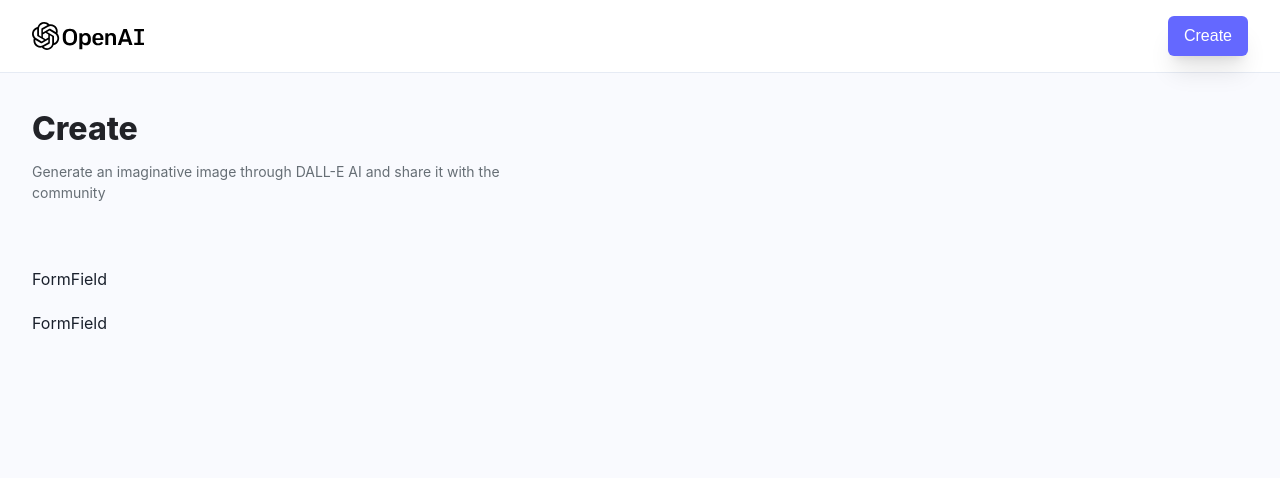
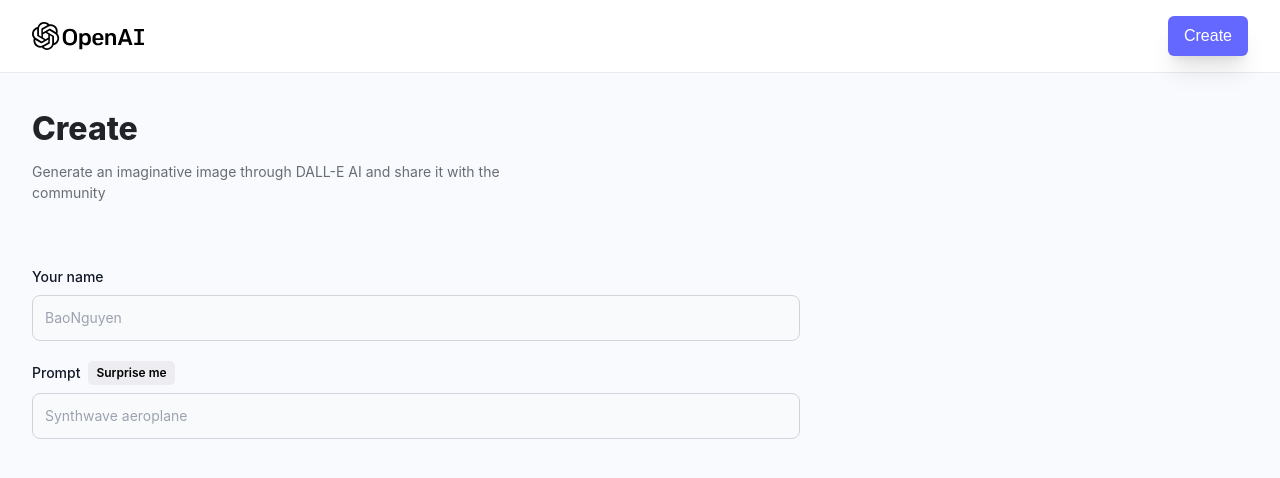
Before and after one commit to DevAnonitos/Image-fullstack-app, a React (Vite) app in the folder client/: page /create-posts in a window 1280 px wide. Shown: the top 478 px of the page. Built offline with nearby package versions, Linux system fonts and the light colour scheme; a web font is replaced by a local one.

Commit message:
update-FormField

```diff
--- a/client/src/App.jsx
+++ b/client/src/App.jsx
@@ -33,7 +33,7 @@
             px-4 py-2 rounded-md
             hover:text-yellow-400 shadow-xl
             duration-200 ease-in-out
-            hover:scale-110 transition-all delay-75'
+            transition-all delay-75'
           >
             Create
           </Link>
--- a/client/src/components/FormField.jsx
+++ b/client/src/components/FormField.jsx
@@ -1,8 +1,51 @@
 import React from 'react'
 
-const FormField = () => {
+const FormField = ({
+  labelName,
+  type,
+  name,
+  placeholder,
+  value,
+  handleChange,
+  isSurpriseMe,
+  handleSurpriseMe}
+) => {
+
   return (
-    <div>FormField</div>
+    <>
+      <div>
+        <div className='flex items-center gap-2 mb-2'>
+          <label
+            htmlFor={name}
+            className='block text-sm font-medium text-gray-900'
+          >
+            {labelName}
+          </label>
+          {isSurpriseMe && (
+            <button
+              type='button'
+              onClick={handleSurpriseMe}
+              className='font-semibold text-xs
+              bg-[#ececf1] py-1 px-2
+              rounded-[5px] text-black hover:scale-105'
+            >
+              Surprise me
+            </button>
+          )}
+        </div>
+
+        <input
+          type={type}
+          id={name}
+          name={name}
+          placeholder={placeholder}
+          value={value}
+          onChange={handleChange}
+          required
+          className='bg-gray-50 border border-gray-300 text-gray-900 text-sm rounded-lg focus:ring-[#4649ff] focus:border-[#4649ff] outline-none block w-full p-3'
+        />
+      </div>
+    </>
   )
 }
 
```
Also changed, not shown: client/src/components/Loader.jsx (+15 -3 lines).
